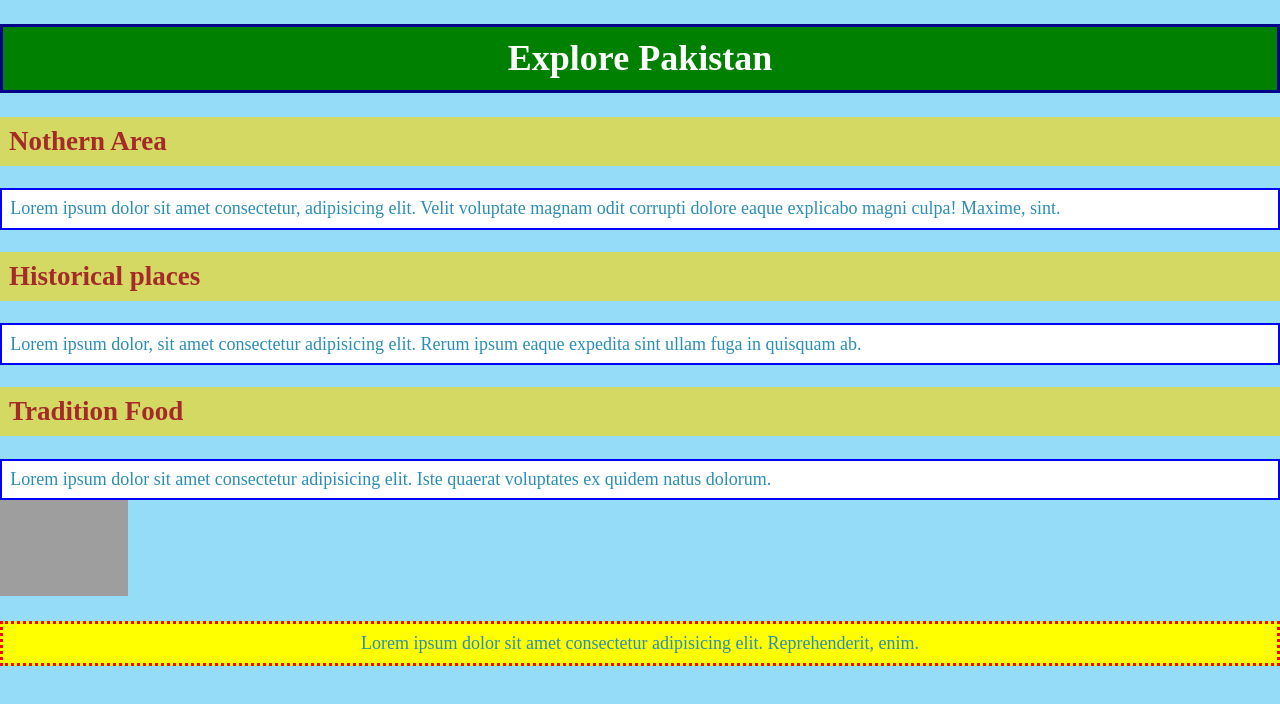
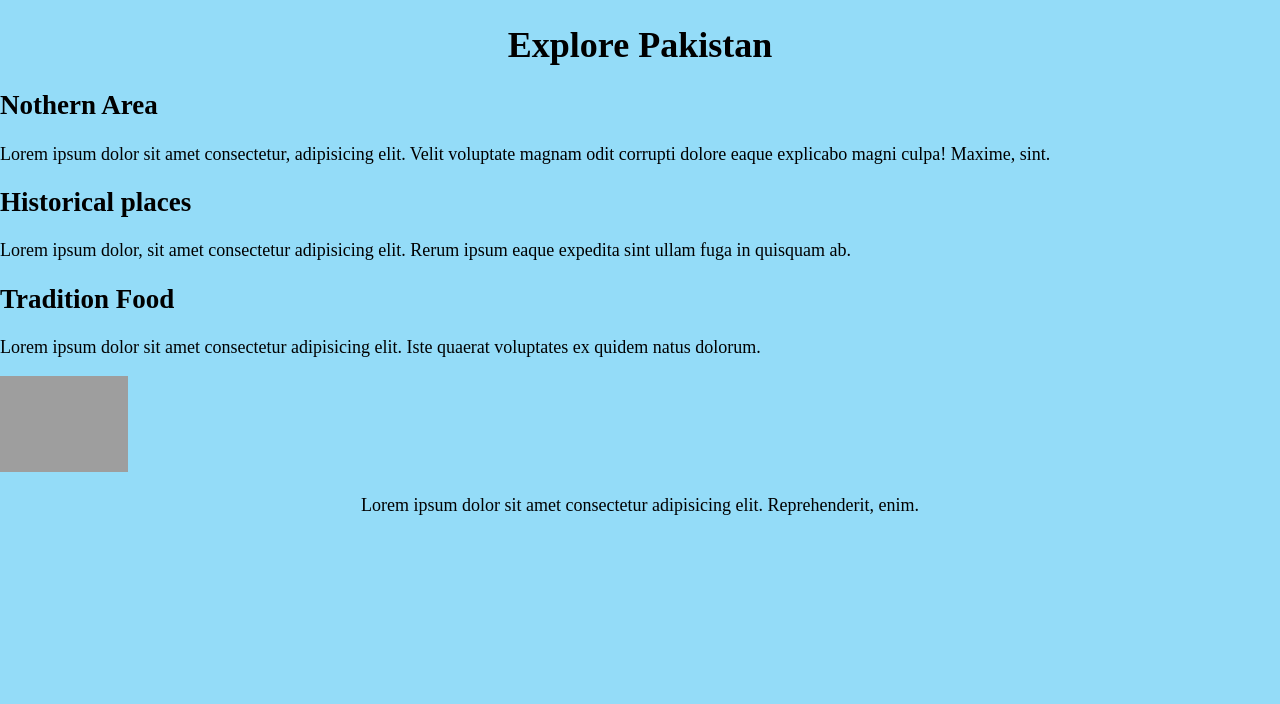
Before and after one commit to mrtalhagit/Css-color-and-bg-color-Pract, a plain HTML site: page index.html in a window 1280 px wide. Drawn offline with Linux system fonts and the light colour scheme; grey boxes are pictures that could not be loaded.

Commit message:
Refactor index.html to simplify structure
Removed inline styles and unnecessary elements from the HTML structure.

```diff
--- a/index.html
+++ b/index.html
@@ -4,35 +4,7 @@
     <meta charset="UTF-8">
     <meta name="viewport" content="width=device-width, initial-scale=1.0">
     <title>Exploration</title>
-    <style>
-        h1{
-            color: white;
-            background-color: green;
-            border: darkblue 3px solid;
-            padding: 0.8%;
 
-        }
-        h2{
-            color: brown;
-            background-color: rgba(255, 215, 0, 0.6);
-            padding: 0.7%;
-
-        }
-        p{
-            background-color: white;
-            color: rgb(43, 142, 182);
-            border: blue 2px solid;
-            padding: 0.65%;
-            margin-bottom: 0px;
-        }
-        .pl{
-            border: red 3px dotted;
-            background-color: yellow;
-            margin-top: 20px;
-            padding: 0.7%;
-        }
-
-    </style>
 </head>
 <body style="background-color:rgb(148, 220, 248); font-size: large; margin: 0px;">
     <center><h1>Explore Pakistan</h1></center>
```
